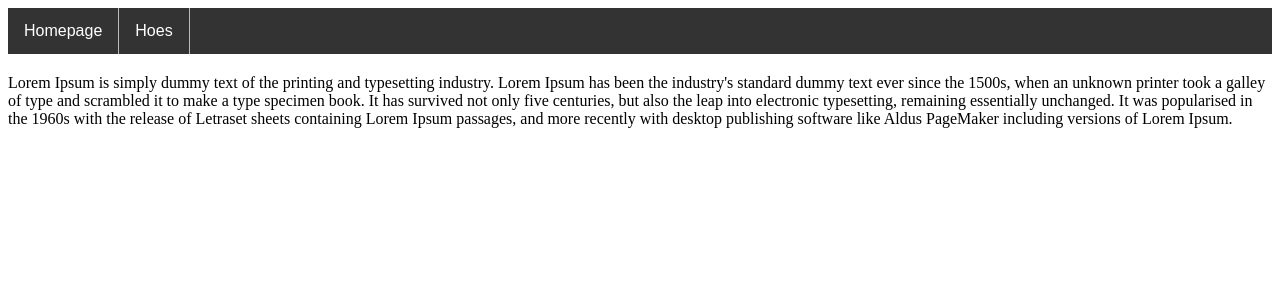
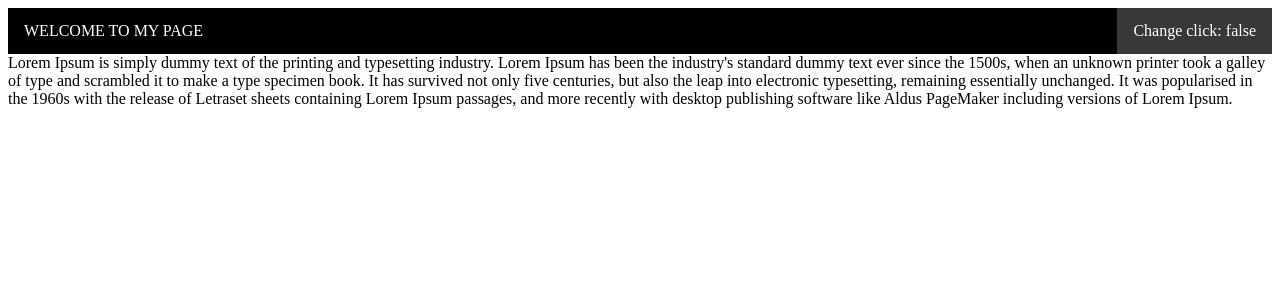
Before and after one commit to andesob/my-react-app, a React (Create React App) app: page / in a window 1280 px wide. Shown: the top 300 px of the page. Built offline with nearby package versions, Linux system fonts and the light colour scheme.

Commit message:
Added popup menu

```diff
--- a/src/App.js
+++ b/src/App.js
@@ -4,8 +4,7 @@ import Homepage from './Pages/Homepage';
 import Dishwashers from './Pages/SandwichMaker';
 import {
   BrowserRouter as Router,
-  Route,
-  Link
+  Route
 } from 'react-router-dom';
 
 //import './Styles/default.css';
--- a/src/Components/header.js
+++ b/src/Components/header.js
@@ -1,12 +1,31 @@
-import React, { Component } from 'react';
-import {Link} from 'react-router-dom';
-import styles from '../Styles/Header.module.css';
+import React, { Component} from 'react';
+import { Link } from 'react-router-dom';
+import styles from '../Styles/Header.css';
 
 class Header extends Component {
+    constructor(props) {
+        super(props);
+        this.state = { click: false };
+      }
+
     render() {
         return (
             <header className={styles.headerClass}>
-                <nav>
+                <div className='headerDiv'>
+                    <div className='headerText'>
+                        WELCOME TO MY PAGE
+                    </div>
+
+                    <div className='menu-icon' onClick={e => this.setState({
+                        click: !this.state.click
+                    }) }>
+                        Change click: {this.state.click.toString()}
+                    </div>
+                </div>
+                <nav className={this.state.click ? 'shown' : 'hidden'}
+                onClick={e => this.setState({
+                    click: !this.state.click
+                }) }>
                     <ul>
                         <li>
                             <Link to='/'>Homepage</Link>
--- a/src/Styles/Header.module.css
+++ b/src/Styles/Header.css
@@ -12,11 +12,9 @@
     margin: 0;
     padding: 0;
     overflow: hidden;
-    background-color: #333;
   }
 
   li {
-    float: left;
     border-right: 1px solid #bbb;
   }
 
@@ -26,9 +24,42 @@
     text-align: center;
     padding: 14px 16px;
     text-decoration: none;
+    font-size: 200%;
   }
 
   /* Change the link color to #111 (black) on hover */
   li a:hover {
     background-color: #111;
   }
+
+  .headerDiv{
+    display: block;
+    background-color: black;
+    color: white;
+  }
+
+  .headerText{
+    display: inline-block;
+    padding: 14px 16px;
+  }
+
+  .menu-icon{
+    display: inline-block;
+    float: right;
+    padding: 14px 16px;
+    background-color: rgb(56, 56, 56);
+  }
+
+  .shown{
+    display: block;
+    background-color: blueviolet;
+    width: 100vw;
+    height: 100vh;
+    position: fixed;
+    top: 0;
+    left: 0;
+  }
+
+  .hidden{
+    display: none;
+  }
```
Also changed, not shown: 1 other file (tests, documents, lock files or other folders).
